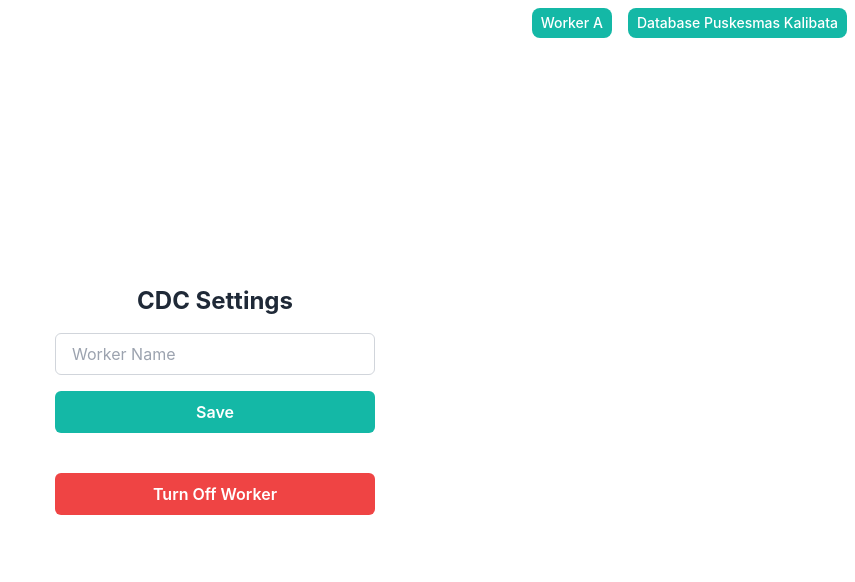
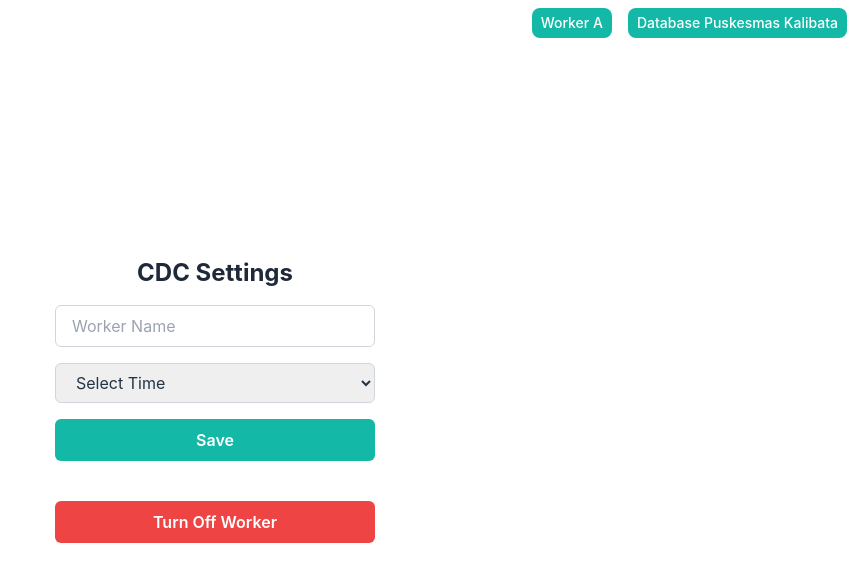
Before and after one commit to heykall/satu-sehat, a React (Vite) app: page /cdc-worker in a window 1280 px wide. Shown: the top 582 px of the page, without its empty margins (425-1280 px from the left). Built offline with nearby package versions, Linux system fonts and the light colour scheme.

Commit message:
error validation still error

```diff
--- a/src/pages/Cdc.jsx
+++ b/src/pages/Cdc.jsx
@@ -1,14 +1,14 @@
-import React, {useEffect, useState} from 'react';
+import React, { useEffect, useState } from 'react';
 import Loading from '../components/Loading';
 import Toast from '../components/Toast';
 import UseApiCall from '../utils/UseApiCall';
 import { useNavigate } from 'react-router-dom';
 
-
 const Cdc = () => {
-  const navigate = useNavigate()
+  const navigate = useNavigate();
   const { isLoading, data, error, fetchData } = UseApiCall();
   const [errors, setErrors] = useState({});
+//   const [customDate, setCustomDate] = useState('')
 
   const [fields, setFields] = useState({
     service_name: '',
@@ -16,22 +16,33 @@ const Cdc = () => {
     host: '',
     port: '',
     username: '',
-    password: ''
+    password: '',
+    time: '',
+    customTime: '', // Added customTime field
   });
 
   const handleInputChange = (e) => {
     const { name, value } = e.target;
+    // if (name === 'time') {
+    //   // Validate time input format (hour:minute)
+    //   const pattern = /^([01]?[0-9]|2[0-3]):[0-5][0-9]$/;
+    //   if (value === '' || pattern.test(value)) {
+    //     setErrors((prevErrors) => ({ ...prevErrors, [name]: '' }));
+    //   } else {
+    //     setErrors((prevErrors) => ({ ...prevErrors, [name]: 'Invalid time format' }));
+    //   }
+    // }
     setFields((prevFields) => ({
       ...prevFields,
-      [name]: value
+      [name]: value,
     }));
   };
 
   const handleSubmit = async (e) => {
     e.preventDefault();
-    const validationErrors = validateForm();
+    const validationErrors = validateForm()
     if (Object.keys(validationErrors).length === 0) {
-      // handle submit cdc
+      console.log(errors);
     } else {
       setErrors(validationErrors);
     }
@@ -42,18 +53,23 @@ const Cdc = () => {
 
     // Validate healthcareServiceName
     if (!fields.service_name) {
-      errors.healthcareServiceName = 'Healthcare Service Name is required';
+      errors.service_name = 'Healthcare Service Name is required';
     }
 
+    // Validate time format (hour:minute)
+    const pattern = /^([01]?[0-9]|2[0-3]):[0-5][0-9]$/;
+    if (fields.customTime !== '' && !pattern.test(fields.customTime)) {
+      errors.time = 'Invalid time format';
+    }
     return errors;
   };
 
-  useEffect(()=> {
-    // console.log(data);
-  }, [data, error, isLoading])
+  useEffect(() => {
+    console.log(fields);
+  }, [data, error, isLoading, fields]);
 
   if (isLoading) {
-    return <Loading message={'Connecting to Database...'}/>;
+    return <Loading message={'Connecting to Database...'} />;
   } else {
     return (
       <>
@@ -62,9 +78,25 @@ const Cdc = () => {
           <button className="m-2 bg-teal-500 text-sm text-white px-2 py-1">Database Puskesmas Kalibata</button>
         </div>
         {error && (
-          <div id="toast-danger" className="flex items-center w-full max-w-xs p-4 mb-4 text-gray-500 bg-white rounded-lg shadow dark:text-gray-400 dark:bg-gray-800" role="alert">
+          <div
+            id="toast-danger"
+            className="flex items-center w-full max-w-xs p-4 mb-4 text-gray-500 bg-white rounded-lg shadow dark:text-gray-400 dark:bg-gray-800"
+            role="alert"
+          >
             <div className="inline-flex items-center justify-center flex-shrink-0 w-8 h-8 text-red-500 bg-red-100 rounded-lg dark:bg-red-800 dark:text-red-200">
-              <svg aria-hidden="true" className="w-5 h-5" fill="currentColor" viewBox="0 0 20 20" xmlns="http://www.w3.org/2000/svg"><path fill-rule="evenodd" d="M4.293 4.293a1 1 0 011.414 0L10 8.586l4.293-4.293a1 1 0 111.414 1.414L11.414 10l4.293 4.293a1 1 0 01-1.414 1.414L10 11.414l-4.293 4.293a1 1 0 01-1.414-1.414L8.586 10 4.293 5.707a1 1 0 010-1.414z" clip-rule="evenodd"></path></svg>
+              <svg
+                aria-hidden="true"
+                className="w-5 h-5"
+                fill="currentColor"
+                viewBox="0 0 20 20"
+                xmlns="http://www.w3.org/2000/svg"
+              >
+                <path
+                  fillRule="evenodd"
+                  d="M4.293 4.293a1 1 0 011.414 0L10 8.586l4.293-4.293a1 1 0 111.414 1.414L11.414 10l4.293 4.293a1 1 0 01-1.414 1.414L10 11.414l-4.293 4.293a1 1 0 01-1.414-1.414L8.586 10 4.293 5.707a1 1 0 010-1.414z"
+                  clipRule="evenodd"
+                ></path>
+              </svg>
               <span className="sr-only">Error icon</span>
             </div>
             <div className="ml-3 text-sm font-normal">Failed connect to database.</div>
@@ -86,6 +118,36 @@ const Cdc = () => {
             {errors.healthcareServiceName && (
               <p className="text-red-500 text-sm">{errors.healthcareServiceName}</p>
             )}
+            <div className="relative w-80">
+              <select
+                name="time"
+                value={fields.time}
+                onChange={handleInputChange}
+                className="px-4 py-2 w-80 border border-gray-300 rounded-md focus:outline-none focus:ring-2 focus:ring-teal-400"
+              >
+                <option value="">Select Time</option>
+                <option value="00:00">00:00</option>
+                <option value="01:00">01:00</option>
+                <option value="02:00">02:00</option>
+                {/* Add more hours as needed */}
+                <option value="custom">Custom Time</option>
+              </select>
+              {fields.time === 'custom' && (
+                <div className="relative w-80">
+                <input
+                  type="text"
+                  name="customTime"
+                  value={fields.customTime}
+                  placeholder="Custom Time (hh:mm)"
+                  onChange={handleInputChange}
+                  className={`px-4 py-2 w-80 border border-gray-300 rounded-md focus:outline-none focus:ring-2 focus:ring-teal-400 ${
+                    errors.time ? 'border-red-500' : ''
+                  }`}
+                />
+                {errors.time && <p className="text-red-500 text-sm">{errors.time}</p>}
+              </div>
+              )}
+            </div>
             <button
               type="submit"
               className="px-4 py-2 bg-teal-500 text-white font-semibold rounded-md hover:bg-teal-600 focus:outline-none focus:bg-teal-600"
@@ -93,9 +155,7 @@ const Cdc = () => {
               Save
             </button>
           </form>
-          <button
-              className="flex flex-col items-center space-y-4 w-80 mt-10 px-4 py-2 bg-red-500 text-white font-semibold rounded-md hover:bg-red-600 focus:outline-none focus:bg-red-600"
-            >
+          <button className="flex flex-col items-center space-y-4 w-80 mt-10 px-4 py-2 bg-red-500 text-white font-semibold rounded-md hover:bg-red-600 focus:outline-none focus:bg-red-600">
             Turn Off Worker
           </button>
         </div>
```
Lines whose indentation alone changed are shown as unchanged.
